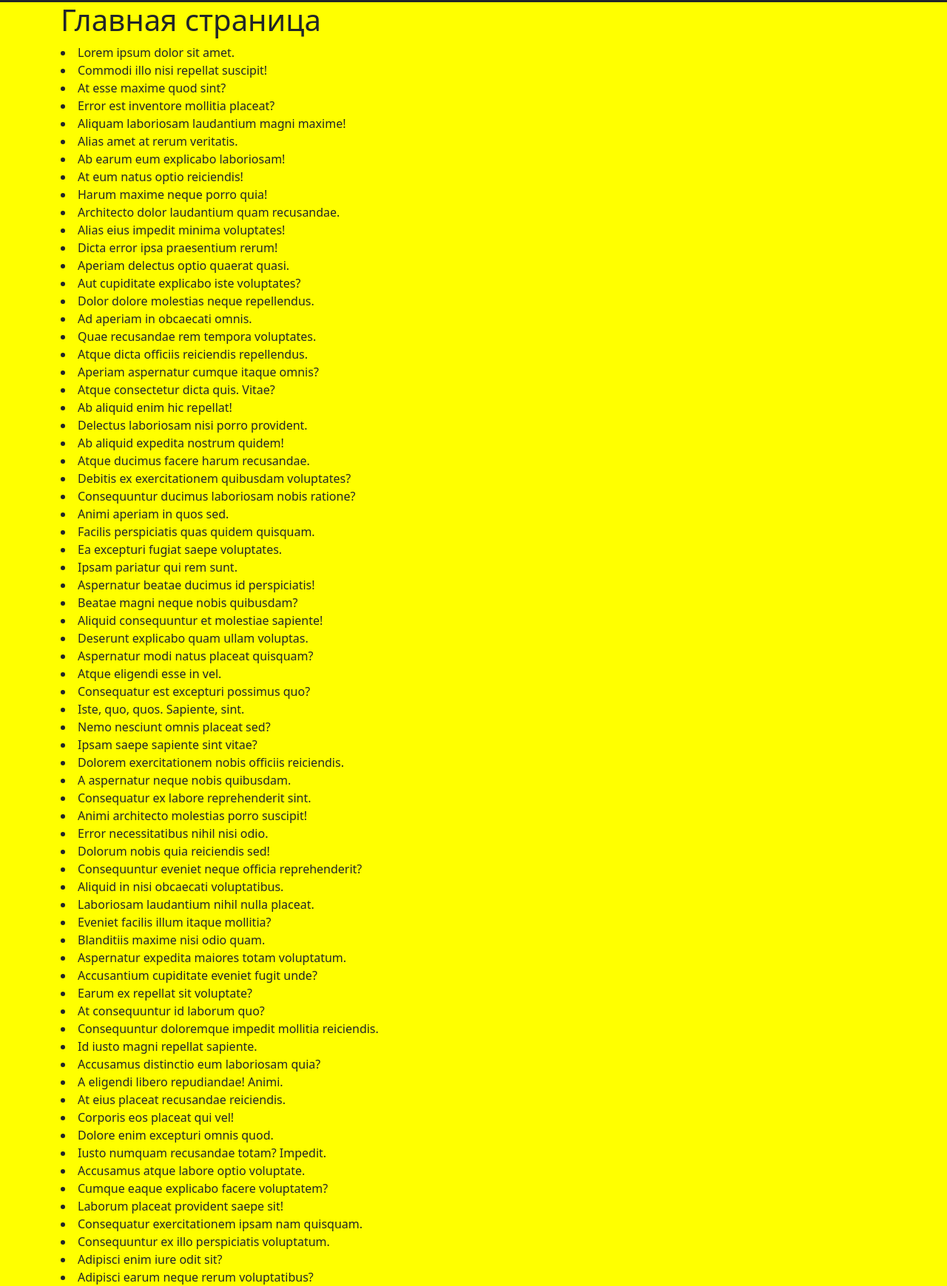
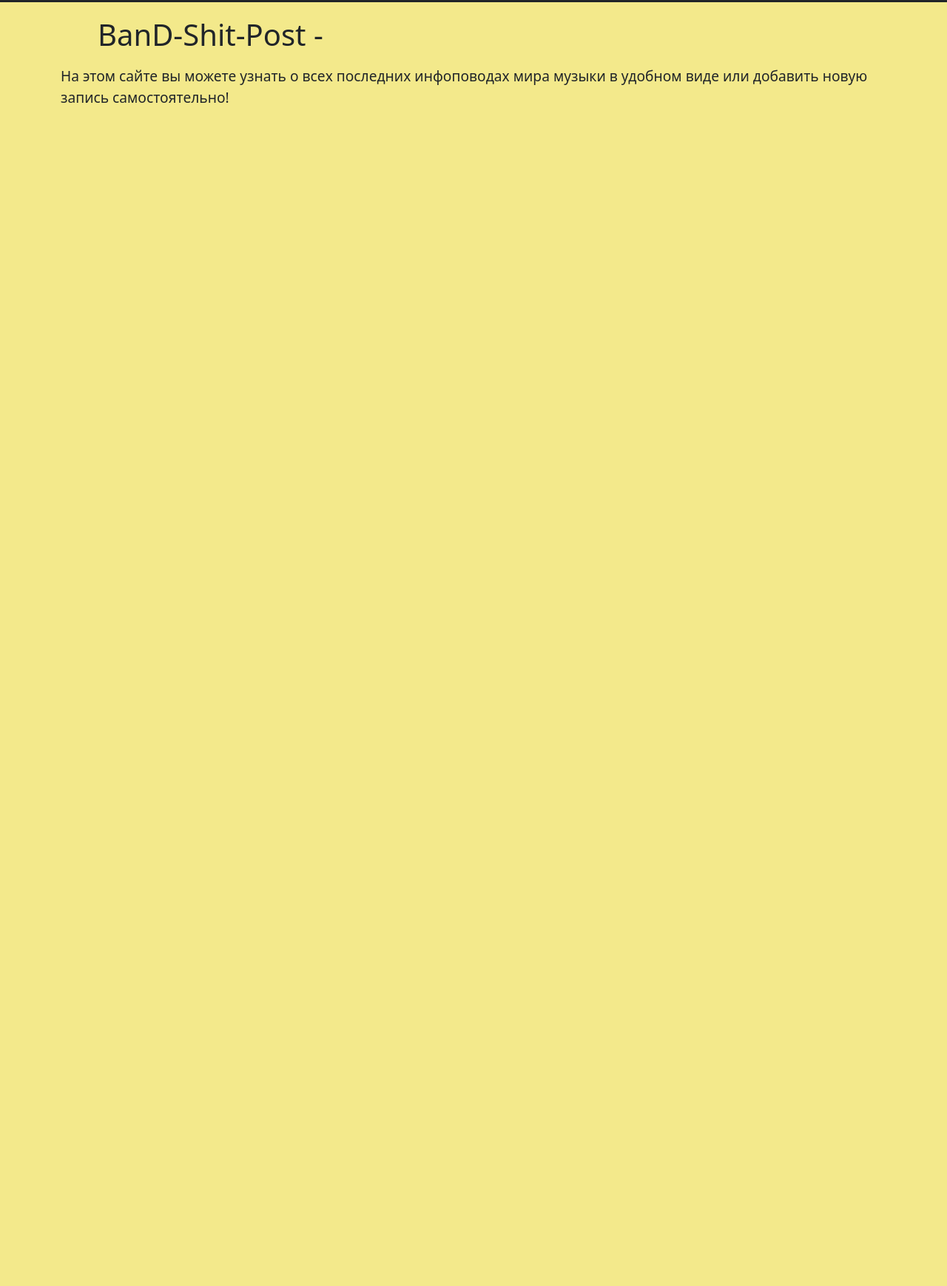
Before and after one commit to ilya885400/DynamicWeb, a Flask app: page / in a window 1280 px wide. Shown: the part 329-2068 px from the top of the page at 74% size. After the commit the page ends 468 px from the top, so only its background shows below. Run offline with Flask 3, Linux system fonts and the light colour scheme; grey boxes are pictures that could not be loaded.

Commit message:
micro-patch

```diff
--- a/static/css/main.css
+++ b/static/css/main.css
@@ -7,7 +7,7 @@ header {
 }
 
 body{
-    background-color: yellow;
+    background-color: #F3E98B;
 }
 /* POSTS */
 .row {
@@ -15,7 +15,7 @@ body{
 }
 .seperator {
   margin-bottom: 30px;
-  width: 35px;
+  width: 35px;z
   height: 3px;
   background: #777;
   border: none;
@@ -77,7 +77,7 @@ body{
   font-family: 'Montserrat', sans-serif;
   font-size: 12px;
   text-transform: uppercase;
-  color: #666666;
+  color: #F3E98B;
   margin-top: 10px;
 }
 .item a i {
@@ -97,3 +97,13 @@ body{
   opacity: 1;
   font-weight: 300;
 }
+
+.title_for_main_page {
+    padding-left : 50px;
+    padding-top : 20px;
+}
+
+.main_page_text {
+    padding-top : 10px;
+    font-size : 120%;
+}
--- a/templates/index.html
+++ b/templates/index.html
@@ -5,75 +5,6 @@
 
 {% block content %}
 
-<h1>Главная страница</h1>
-<li>Lorem ipsum dolor sit amet.</li>
-<li>Commodi illo nisi repellat suscipit!</li>
-<li>At esse maxime quod sint?</li>
-<li>Error est inventore mollitia placeat?</li>
-<li>Aliquam laboriosam laudantium magni maxime!</li>
-<li>Alias amet at rerum veritatis.</li>
-<li>Ab earum eum explicabo laboriosam!</li>
-<li>At eum natus optio reiciendis!</li>
-<li>Harum maxime neque porro quia!</li>
-<li>Architecto dolor laudantium quam recusandae.</li>
-<li>Alias eius impedit minima voluptates!</li>
-<li>Dicta error ipsa praesentium rerum!</li>
-<li>Aperiam delectus optio quaerat quasi.</li>
-<li>Aut cupiditate explicabo iste voluptates?</li>
-<li>Dolor dolore molestias neque repellendus.</li>
-<li>Ad aperiam in obcaecati omnis.</li>
-<li>Quae recusandae rem tempora voluptates.</li>
-<li>Atque dicta officiis reiciendis repellendus.</li>
-<li>Aperiam aspernatur cumque itaque omnis?</li>
-<li>Atque consectetur dicta quis. Vitae?</li>
-<li>Ab aliquid enim hic repellat!</li>
-<li>Delectus laboriosam nisi porro provident.</li>
-<li>Ab aliquid expedita nostrum quidem!</li>
-<li>Atque ducimus facere harum recusandae.</li>
-<li>Debitis ex exercitationem quibusdam voluptates?</li>
-<li>Consequuntur ducimus laboriosam nobis ratione?</li>
-<li>Animi aperiam in quos sed.</li>
-<li>Facilis perspiciatis quas quidem quisquam.</li>
-<li>Ea excepturi fugiat saepe voluptates.</li>
-<li>Ipsam pariatur qui rem sunt.</li>
-<li>Aspernatur beatae ducimus id perspiciatis!</li>
-<li>Beatae magni neque nobis quibusdam?</li>
-<li>Aliquid consequuntur et molestiae sapiente!</li>
-<li>Deserunt explicabo quam ullam voluptas.</li>
-<li>Aspernatur modi natus placeat quisquam?</li>
-<li>Atque eligendi esse in vel.</li>
-<li>Consequatur est excepturi possimus quo?</li>
-<li>Iste, quo, quos. Sapiente, sint.</li>
-<li>Nemo nesciunt omnis placeat sed?</li>
-<li>Ipsam saepe sapiente sint vitae?</li>
-<li>Dolorem exercitationem nobis officiis reiciendis.</li>
-<li>A aspernatur neque nobis quibusdam.</li>
-<li>Consequatur ex labore reprehenderit sint.</li>
-<li>Animi architecto molestias porro suscipit!</li>
-<li>Error necessitatibus nihil nisi odio.</li>
-<li>Dolorum nobis quia reiciendis sed!</li>
-<li>Consequuntur eveniet neque officia reprehenderit?</li>
-<li>Aliquid in nisi obcaecati voluptatibus.</li>
-<li>Laboriosam laudantium nihil nulla placeat.</li>
-<li>Eveniet facilis illum itaque mollitia?</li>
-<li>Blanditiis maxime nisi odio quam.</li>
-<li>Aspernatur expedita maiores totam voluptatum.</li>
-<li>Accusantium cupiditate eveniet fugit unde?</li>
-<li>Earum ex repellat sit voluptate?</li>
-<li>At consequuntur id laborum quo?</li>
-<li>Consequuntur doloremque impedit mollitia reiciendis.</li>
-<li>Id iusto magni repellat sapiente.</li>
-<li>Accusamus distinctio eum laboriosam quia?</li>
-<li>A eligendi libero repudiandae! Animi.</li>
-<li>At eius placeat recusandae reiciendis.</li>
-<li>Corporis eos placeat qui vel!</li>
-<li>Dolore enim excepturi omnis quod.</li>
-<li>Iusto numquam recusandae totam? Impedit.</li>
-<li>Accusamus atque labore optio voluptate.</li>
-<li>Cumque eaque explicabo facere voluptatem?</li>
-<li>Laborum placeat provident saepe sit!</li>
-<li>Consequatur exercitationem ipsam nam quisquam.</li>
-<li>Consequuntur ex illo perspiciatis voluptatum.</li>
-<li>Adipisci enim iure odit sit?</li>
-<li>Adipisci earum neque rerum voluptatibus?</li>
+<h1 class = "title_for_main_page">BanD-Shit-Post - </h1>
+<p class="main_page_text">На этом сайте вы можете узнать о всех последних инфоповодах мира музыки в удобном виде или добавить новую запись самостоятельно!</p>
 {% endblock %}
```
